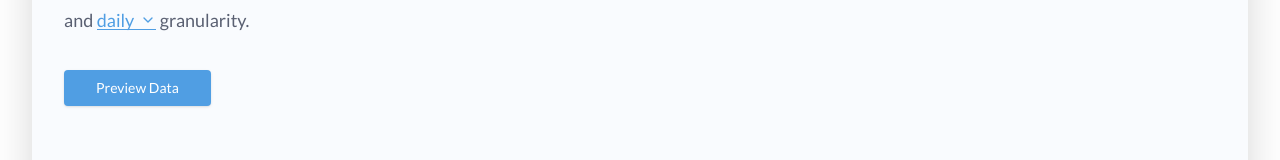
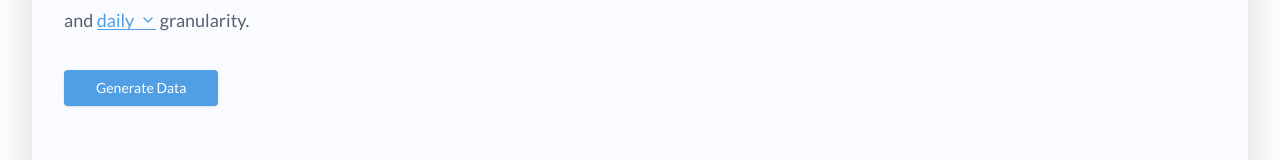
Before and after one commit to metabase/dataset-generator, a Next.js app: page / in a window 1280 px wide. Shown: the part 222-382 px from the top of the page. Built offline with nearby package versions, Linux system fonts and the light colour scheme.

Commit message:
Update buttom from Preview Data to Generate Data

```diff
--- a/app/page.tsx
+++ b/app/page.tsx
@@ -466,7 +466,7 @@ export default function Home() {
               disabled={loading}
               type="button"
             >
-              Preview Data
+              Generate Data
             </button>
           </div>
         </main>
```
